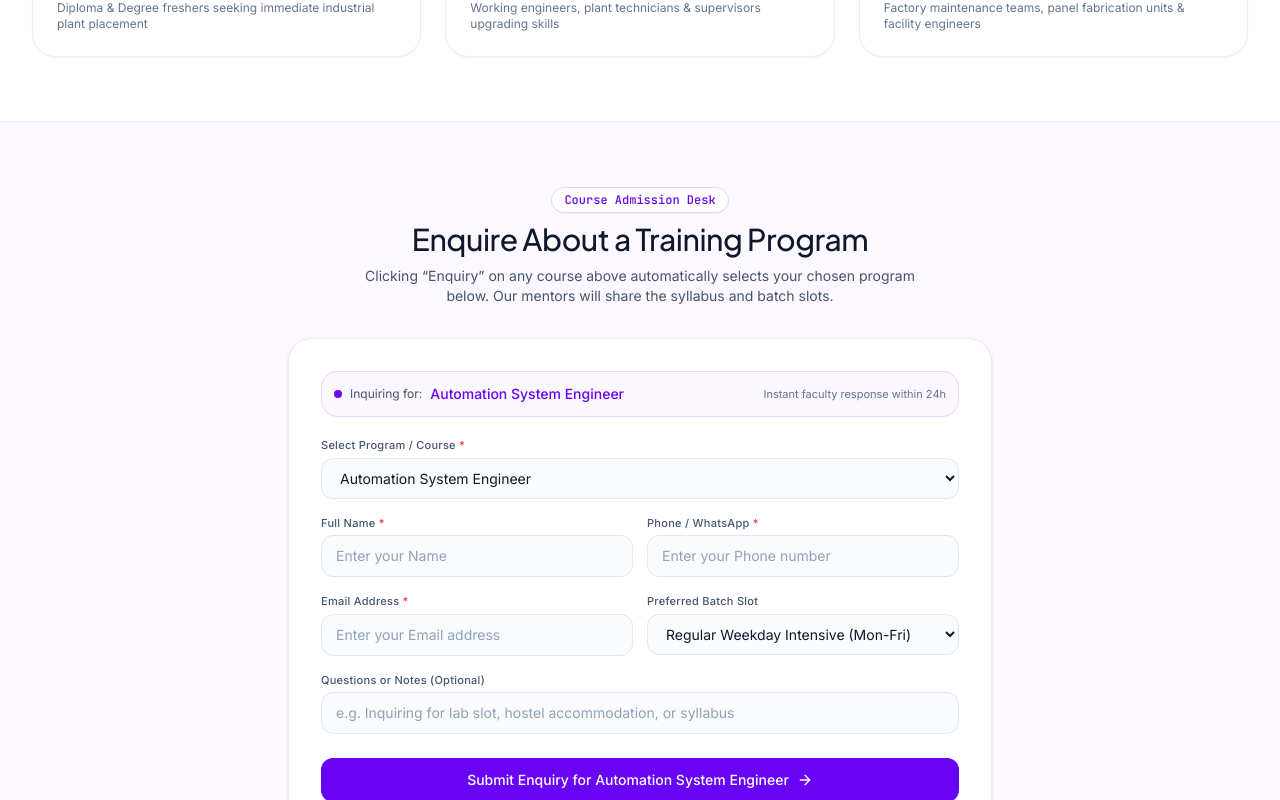
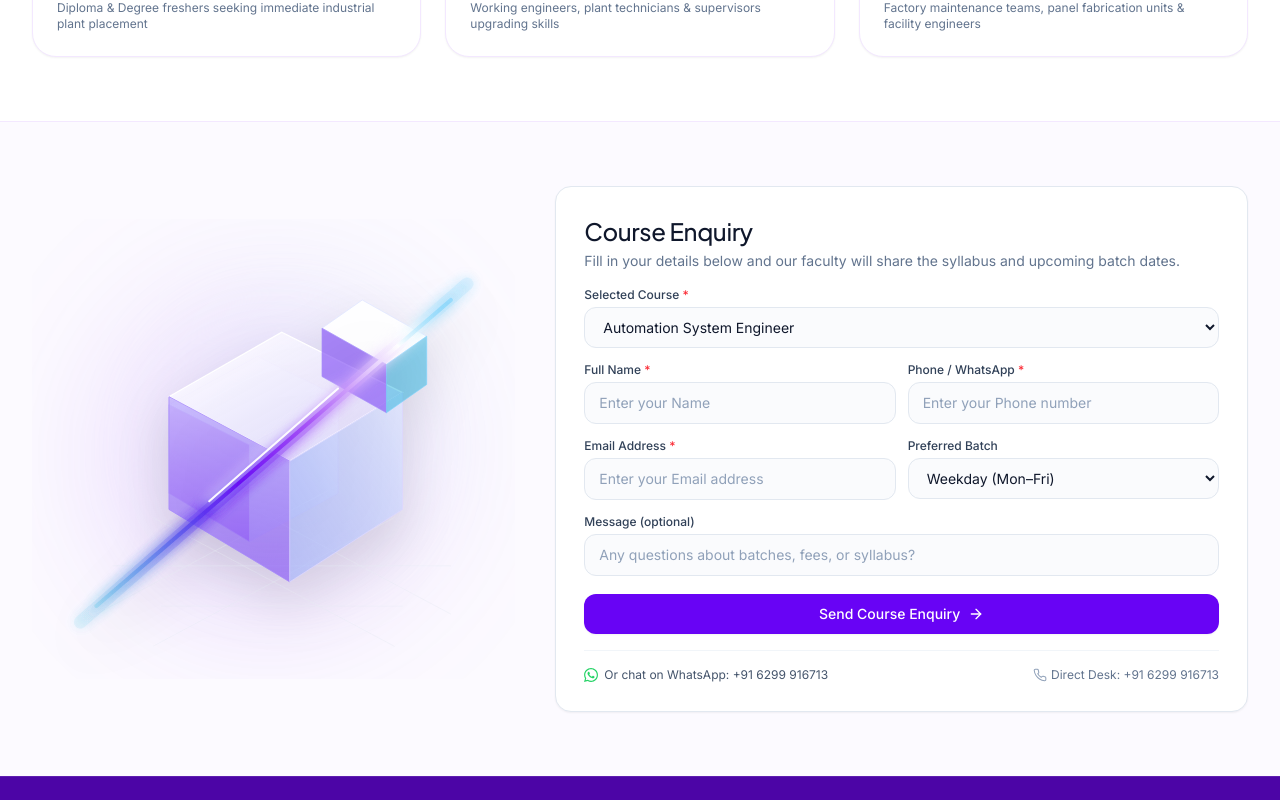
Before and after one commit to webitya/technotiq, a Next.js app: page /courses in a window 1280 px wide. Shown: the part 1960-2760 px from the top of the page. Built offline with nearby package versions, Linux system fonts and the light colour scheme.

Commit message:
feat: add CoursesInteractiveView component with course lists and enquiry form

```diff
--- a/src/components/courses/CoursesInteractiveView.js
+++ b/src/components/courses/CoursesInteractiveView.js
@@ -2,6 +2,7 @@
 
 import { useState } from "react";
 import CourseCard from "./CourseCard";
+import GeometricHeroVisual from "../home/GeometricHeroVisual";
 import { ALL_COURSES } from "../../data/coursesData";
 import { ArrowRight, CheckCircle, WhatsApp, Phone } from "../icons";
 
@@ -41,7 +42,7 @@ export default function CoursesInteractiveView() {
     name: "",
     phone: "",
     email: "",
-    batchSlot: "Regular Weekday Intensive (Mon-Fri)",
+    batchSlot: "Weekday (Mon-Fri)",
     message: "",
   });
   const [isHighlighted, setIsHighlighted] = useState(false);
@@ -163,100 +164,79 @@ export default function CoursesInteractiveView() {
         </div>
       </section>
 
-      {/* 4. Compact Course Enquiry Form Section */}
+      {/* 4. Compact Course Enquiry Section: Homepage Right Element on Left & Simple Form on Right */}
       <section
         id="course-enquiry-section"
-        className="py-12 sm:py-16 bg-purple-50/70 border-t border-purple-100 font-normal scroll-mt-20"
+        className="py-12 sm:py-16 bg-purple-50/50 border-t border-purple-100 font-normal scroll-mt-20 overflow-hidden"
       >
-        <div className="max-w-3xl mx-auto px-4 sm:px-6 lg:px-8">
-          <div className="text-center mb-6 sm:mb-8">
-            <span className="inline-flex items-center gap-1.5 px-3 py-1 rounded-full bg-white border border-purple-200 text-[#6803F5] text-xs font-mono font-medium shadow-2xs mb-2">
-              Course Admission Desk
-            </span>
-            <h2 className="text-2xl sm:text-3xl font-medium text-slate-900 tracking-tight leading-tight">
-              Enquire About a Training Program
-            </h2>
-            <p className="mt-2 text-xs sm:text-sm text-slate-600 max-w-xl mx-auto font-normal">
-              Clicking &ldquo;Enquiry&rdquo; on any course above automatically selects your chosen program below. Our mentors will share the syllabus and batch slots.
+        <div className="max-w-7xl mx-auto px-4 sm:px-6 lg:px-8">
+          <div className="grid grid-cols-1 lg:grid-cols-12 gap-8 lg:gap-10 items-center">
+            {/* Left Column: Homepage Right Element (3D Geometric Visual) */}
+            <div className="lg:col-span-5 flex flex-col items-center justify-center text-center lg:text-left">
+              <div className="w-full max-w-[340px] sm:max-w-[420px] lg:max-w-none">
+                <GeometricHeroVisual />
+              </div>
+            </div>
+
+            {/* Right Column: Clean, Compact, Authentic Enquiry Form */}
+            <div className="lg:col-span-7">
+              <div
+                className={`bg-white p-5 sm:p-7 rounded-2xl border transition-all duration-300 shadow-xs ${
+                  isHighlighted
+                    ? "border-[#6803F5] ring-2 ring-[#6803F5]/20 shadow-md"
+                    : "border-slate-200"
+                }`}
+              >
+                <div className="mb-4">
+                  <h3 className="text-xl sm:text-2xl font-medium text-slate-900 tracking-tight">
+                    Course Enquiry
+                  </h3>
+                  <p className="text-xs sm:text-sm text-slate-500 mt-1 font-normal">
+                    Fill in your details below and our faculty will share the syllabus and upcoming batch dates.
                   </p>
                 </div>
 
-          {/* Form Card with subtle pulse when triggered via card click */}
-          <div
-            className={`p-6 sm:p-8 rounded-3xl bg-white border transition-all duration-300 shadow-sm ${
-              isHighlighted
-                ? "border-[#6803F5] ring-4 ring-[#6803F5]/15 shadow-xl shadow-purple-500/10"
-                : "border-purple-100 hover:border-purple-200"
-            }`}
-          >
-            {/* Auto-selected course indicator pill */}
-            <div className="mb-5 p-3 rounded-2xl bg-purple-50/80 border border-purple-200 flex flex-col sm:flex-row sm:items-center justify-between gap-2">
-              <div className="flex items-center gap-2">
-                <span className="w-2 h-2 rounded-full bg-[#6803F5] animate-pulse shrink-0" />
-                <span className="text-xs text-slate-600 font-normal">Inquiring for:</span>
-                <span className="text-xs sm:text-sm font-medium text-[#6803F5]">
-                  {selectedCourse}
-                </span>
+                {submitted ? (
+                  <div className="py-6 text-center space-y-2">
+                    <div className="w-10 h-10 rounded-full bg-emerald-100 text-emerald-600 flex items-center justify-center mx-auto mb-2">
+                      <CheckCircle className="w-5 h-5" />
                     </div>
-              <span className="text-[11px] text-slate-500 font-normal">
-                Instant faculty response within 24h
-              </span>
-            </div>
-
-            {submitted ? (
-              <div className="py-8 text-center space-y-3">
-                <div className="w-12 h-12 rounded-full bg-[#6803F5] text-white flex items-center justify-center mx-auto mb-2 shadow-xs">
-                  <CheckCircle className="w-6 h-6" />
-                </div>
-                <h3 className="text-lg sm:text-xl font-medium text-slate-900">
-                  Enquiry Submitted Successfully!
-                </h3>
-                <p className="text-xs sm:text-sm text-slate-600 max-w-md mx-auto leading-relaxed font-normal">
-                  Thank you, <strong className="text-slate-900">{formData.name || "Student"}</strong>. We have received your inquiry for <strong className="text-slate-900">{selectedCourse}</strong>. Our training counselor will reach you at <strong className="text-slate-900">{formData.phone}</strong> shortly.
+                    <h4 className="text-base font-medium text-slate-900">Enquiry Received</h4>
+                    <p className="text-xs text-slate-600 max-w-sm mx-auto font-normal">
+                      Thanks {formData.name || ""}, our team will contact you at {formData.phone} regarding the {selectedCourse} course.
                     </p>
-                <div className="pt-3">
                     <button
                       type="button"
-                    onClick={() => {
-                      setSubmitted(false);
-                      setFormData({
-                        name: "",
-                        phone: "",
-                        email: "",
-                        batchSlot: "Regular Weekday Intensive (Mon-Fri)",
-                        message: "",
-                      });
-                    }}
-                    className="text-xs font-medium text-[#6803F5] hover:underline cursor-pointer"
+                      onClick={() => setSubmitted(false)}
+                      className="text-xs text-[#6803F5] hover:underline pt-2 cursor-pointer font-normal"
                     >
-                    Submit another course enquiry
+                      Send another enquiry
                     </button>
                   </div>
-              </div>
                 ) : (
-              <form onSubmit={handleSubmit} className="space-y-4">
-                {/* 1. Selected Course Dropdown */}
+                  <form onSubmit={handleSubmit} className="space-y-3.5">
+                    {/* Selected Course Dropdown */}
                     <div>
                       <label
                         htmlFor="course-select"
-                    className="block text-[11px] font-medium tracking-wide text-slate-600 mb-1"
+                        className="block text-xs font-medium text-slate-700 mb-1"
                       >
-                    Select Program / Course <span className="text-red-500">*</span>
+                        Selected Course <span className="text-red-500">*</span>
                       </label>
                       <select
                         id="course-select"
                         value={selectedCourse}
                         onChange={(e) => setSelectedCourse(e.target.value)}
-                    className="w-full px-3.5 py-2.5 rounded-xl bg-slate-50/80 border border-slate-200 text-slate-900 text-xs sm:text-sm focus:outline-none focus:border-[#6803F5] focus:bg-white transition-colors font-normal cursor-pointer"
+                        className="w-full px-3.5 py-2.5 rounded-xl bg-slate-50/70 border border-slate-200 text-slate-900 text-xs sm:text-sm focus:outline-none focus:border-[#6803F5] focus:bg-white transition-colors cursor-pointer font-normal"
                       >
-                    <optgroup label="Industrial Automation Tracks">
+                        <optgroup label="Industrial Automation">
                           {industrialCourses.map((c) => (
                             <option key={c.id} value={c.title}>
                               {c.title}
                             </option>
                           ))}
                         </optgroup>
-                    <optgroup label="Building Management System (BMS) Tracks">
+                        <optgroup label="Building Management System (BMS)">
                           {bmsCourses.map((c) => (
                             <option key={c.id} value={c.title}>
                               {c.title}
@@ -266,12 +246,12 @@ export default function CoursesInteractiveView() {
                       </select>
                     </div>
 
-                {/* 2. Full Name & Phone/WhatsApp */}
-                <div className="grid grid-cols-1 sm:grid-cols-2 gap-3.5">
+                    {/* Full Name & Phone/WhatsApp */}
+                    <div className="grid grid-cols-1 sm:grid-cols-2 gap-3">
                       <div>
                         <label
                           htmlFor="enquiry-name"
-                      className="block text-[11px] font-medium tracking-wide text-slate-600 mb-1"
+                          className="block text-xs font-medium text-slate-700 mb-1"
                         >
                           Full Name <span className="text-red-500">*</span>
                         </label>
@@ -283,14 +263,14 @@ export default function CoursesInteractiveView() {
                           value={formData.name}
                           onChange={handleInputChange}
                           placeholder="Enter your Name"
-                      className="w-full px-3.5 py-2.5 rounded-xl bg-slate-50/80 border border-slate-200 text-slate-900 text-xs sm:text-sm focus:outline-none focus:border-[#6803F5] focus:bg-white transition-colors font-normal placeholder:text-slate-400"
+                          className="w-full px-3.5 py-2.5 rounded-xl bg-slate-50/70 border border-slate-200 text-slate-900 text-xs sm:text-sm focus:outline-none focus:border-[#6803F5] focus:bg-white transition-colors font-normal placeholder:text-slate-400"
                         />
                       </div>
 
                       <div>
                         <label
                           htmlFor="enquiry-phone"
-                      className="block text-[11px] font-medium tracking-wide text-slate-600 mb-1"
+                          className="block text-xs font-medium text-slate-700 mb-1"
                         >
                           Phone / WhatsApp <span className="text-red-500">*</span>
                         </label>
@@ -302,17 +282,17 @@ export default function CoursesInteractiveView() {
                           value={formData.phone}
                           onChange={handleInputChange}
                           placeholder="Enter your Phone number"
-                      className="w-full px-3.5 py-2.5 rounded-xl bg-slate-50/80 border border-slate-200 text-slate-900 text-xs sm:text-sm focus:outline-none focus:border-[#6803F5] focus:bg-white transition-colors font-normal placeholder:text-slate-400"
+                          className="w-full px-3.5 py-2.5 rounded-xl bg-slate-50/70 border border-slate-200 text-slate-900 text-xs sm:text-sm focus:outline-none focus:border-[#6803F5] focus:bg-white transition-colors font-normal placeholder:text-slate-400"
                         />
                       </div>
                     </div>
 
-                {/* 3. Email & Preferred Batch Slot */}
-                <div className="grid grid-cols-1 sm:grid-cols-2 gap-3.5">
+                    {/* Email & Preferred Batch Slot */}
+                    <div className="grid grid-cols-1 sm:grid-cols-2 gap-3">
                       <div>
                         <label
                           htmlFor="enquiry-email"
-                      className="block text-[11px] font-medium tracking-wide text-slate-600 mb-1"
+                          className="block text-xs font-medium text-slate-700 mb-1"
                         >
                           Email Address <span className="text-red-500">*</span>
                         </label>
@@ -324,44 +304,44 @@ export default function CoursesInteractiveView() {
                           value={formData.email}
                           onChange={handleInputChange}
                           placeholder="Enter your Email address"
-                      className="w-full px-3.5 py-2.5 rounded-xl bg-slate-50/80 border border-slate-200 text-slate-900 text-xs sm:text-sm focus:outline-none focus:border-[#6803F5] focus:bg-white transition-colors font-normal placeholder:text-slate-400"
+                          className="w-full px-3.5 py-2.5 rounded-xl bg-slate-50/70 border border-slate-200 text-slate-900 text-xs sm:text-sm focus:outline-none focus:border-[#6803F5] focus:bg-white transition-colors font-normal placeholder:text-slate-400"
                         />
                       </div>
 
                       <div>
                         <label
                           htmlFor="enquiry-batch"
-                      className="block text-[11px] font-medium tracking-wide text-slate-600 mb-1"
+                          className="block text-xs font-medium text-slate-700 mb-1"
                         >
-                      Preferred Batch Slot
+                          Preferred Batch
                         </label>
                         <select
                           id="enquiry-batch"
                           name="batchSlot"
                           value={formData.batchSlot}
                           onChange={handleInputChange}
-                      className="w-full px-3.5 py-2.5 rounded-xl bg-slate-50/80 border border-slate-200 text-slate-900 text-xs sm:text-sm focus:outline-none focus:border-[#6803F5] focus:bg-white transition-colors font-normal cursor-pointer"
+                          className="w-full px-3.5 py-2.5 rounded-xl bg-slate-50/70 border border-slate-200 text-slate-900 text-xs sm:text-sm focus:outline-none focus:border-[#6803F5] focus:bg-white transition-colors cursor-pointer font-normal"
                         >
-                      <option value="Regular Weekday Intensive (Mon-Fri)">
-                        Regular Weekday Intensive (Mon-Fri)
+                          <option value="Weekday (Mon-Fri)">
+                            Weekday (Mon–Fri)
                           </option>
-                      <option value="Weekend Professional Cohort (Sat-Sun)">
-                        Weekend Professional Cohort (Sat-Sun)
+                          <option value="Weekend (Sat-Sun)">
+                            Weekend (Sat–Sun)
                           </option>
-                      <option value="Corporate / Custom Schedule">
-                        Corporate / Custom Schedule
+                          <option value="Flexible / Corporate">
+                            Flexible / Corporate
                           </option>
                         </select>
                       </div>
                     </div>
 
-                {/* 4. Optional Message */}
+                    {/* Optional Message */}
                     <div>
                       <label
                         htmlFor="enquiry-message"
-                    className="block text-[11px] font-medium tracking-wide text-slate-600 mb-1"
+                        className="block text-xs font-medium text-slate-700 mb-1"
                       >
-                    Questions or Notes (Optional)
+                        Message (optional)
                       </label>
                       <input
                         type="text"
@@ -369,50 +349,50 @@ export default function CoursesInteractiveView() {
                         name="message"
                         value={formData.message}
                         onChange={handleInputChange}
-                    placeholder="e.g. Inquiring for lab slot, hostel accommodation, or syllabus"
-                    className="w-full px-3.5 py-2.5 rounded-xl bg-slate-50/80 border border-slate-200 text-slate-900 text-xs sm:text-sm focus:outline-none focus:border-[#6803F5] focus:bg-white transition-colors font-normal placeholder:text-slate-400"
+                        placeholder="Any questions about batches, fees, or syllabus?"
+                        className="w-full px-3.5 py-2.5 rounded-xl bg-slate-50/70 border border-slate-200 text-slate-900 text-xs sm:text-sm focus:outline-none focus:border-[#6803F5] focus:bg-white transition-colors font-normal placeholder:text-slate-400"
                       />
                     </div>
 
                     {/* Submit Button */}
-                <div className="pt-2">
+                    <div className="pt-1">
                       <button
                         type="submit"
                         disabled={submitting}
-                    className="w-full py-3 px-6 rounded-xl bg-[#6803F5] hover:bg-[#5502C7] text-white text-xs sm:text-sm font-medium transition-all duration-200 flex items-center justify-center gap-2 shadow-xs cursor-pointer disabled:opacity-70 group"
+                        className="w-full py-2.5 px-5 rounded-xl bg-[#6803F5] hover:bg-[#5502C7] text-white text-xs sm:text-sm font-medium transition-colors flex items-center justify-center gap-2 shadow-xs cursor-pointer disabled:opacity-70"
                       >
                         <span>
-                      {submitting
-                        ? "Submitting Course Enquiry..."
-                        : `Submit Enquiry for ${selectedCourse}`}
+                          {submitting ? "Submitting..." : "Send Course Enquiry"}
                         </span>
-                    <ArrowRight className="w-4 h-4 group-hover:translate-x-1 transition-transform" />
+                        <ArrowRight className="w-4 h-4" />
                       </button>
                     </div>
                   </form>
                 )}
 
-            {/* Direct Quick WhatsApp / Call Alternative */}
-            <div className="mt-6 pt-5 border-t border-purple-50 flex flex-col sm:flex-row items-center justify-between gap-3 text-xs">
+                {/* Direct WhatsApp / Call Helpline */}
+                <div className="mt-4 pt-4 border-t border-slate-100 flex flex-col sm:flex-row sm:items-center justify-between gap-2.5 text-xs text-slate-500 font-normal">
                   <a
                     href={`https://wa.me/916299916713?text=${encodeURIComponent(
                       `Hi Technotiq Team, I would like to enquire about the "${selectedCourse}" course.`
                     )}`}
                     target="_blank"
                     rel="noopener noreferrer"
-                className="w-full sm:w-auto inline-flex items-center justify-center gap-2 px-3.5 py-2 rounded-xl bg-emerald-50 text-emerald-800 border border-emerald-200 hover:bg-emerald-100 transition-colors font-medium"
+                    className="inline-flex items-center gap-1.5 text-slate-600 hover:text-emerald-700 transition-colors"
                   >
-                <WhatsApp className="w-4 h-4 text-[#25D366]" />
-                <span>Quick WhatsApp: +91 6299 916713</span>
+                    <WhatsApp className="w-3.5 h-3.5 text-[#25D366]" />
+                    <span>Or chat on WhatsApp: +91 6299 916713</span>
                   </a>
 
                   <a
                     href="tel:+916299916713"
-                className="inline-flex items-center gap-1.5 text-slate-600 hover:text-[#6803F5] font-normal transition-colors"
+                    className="inline-flex items-center gap-1 text-slate-500 hover:text-[#6803F5] transition-colors"
                   >
                     <Phone className="w-3.5 h-3.5 text-slate-400" />
-                <span>Direct Counselor Desk: +91 6299 916713</span>
+                    <span>Direct Desk: +91 6299 916713</span>
                   </a>
+                </div>
+              </div>
             </div>
           </div>
         </div>
```
Lines whose indentation alone changed are shown as unchanged.
